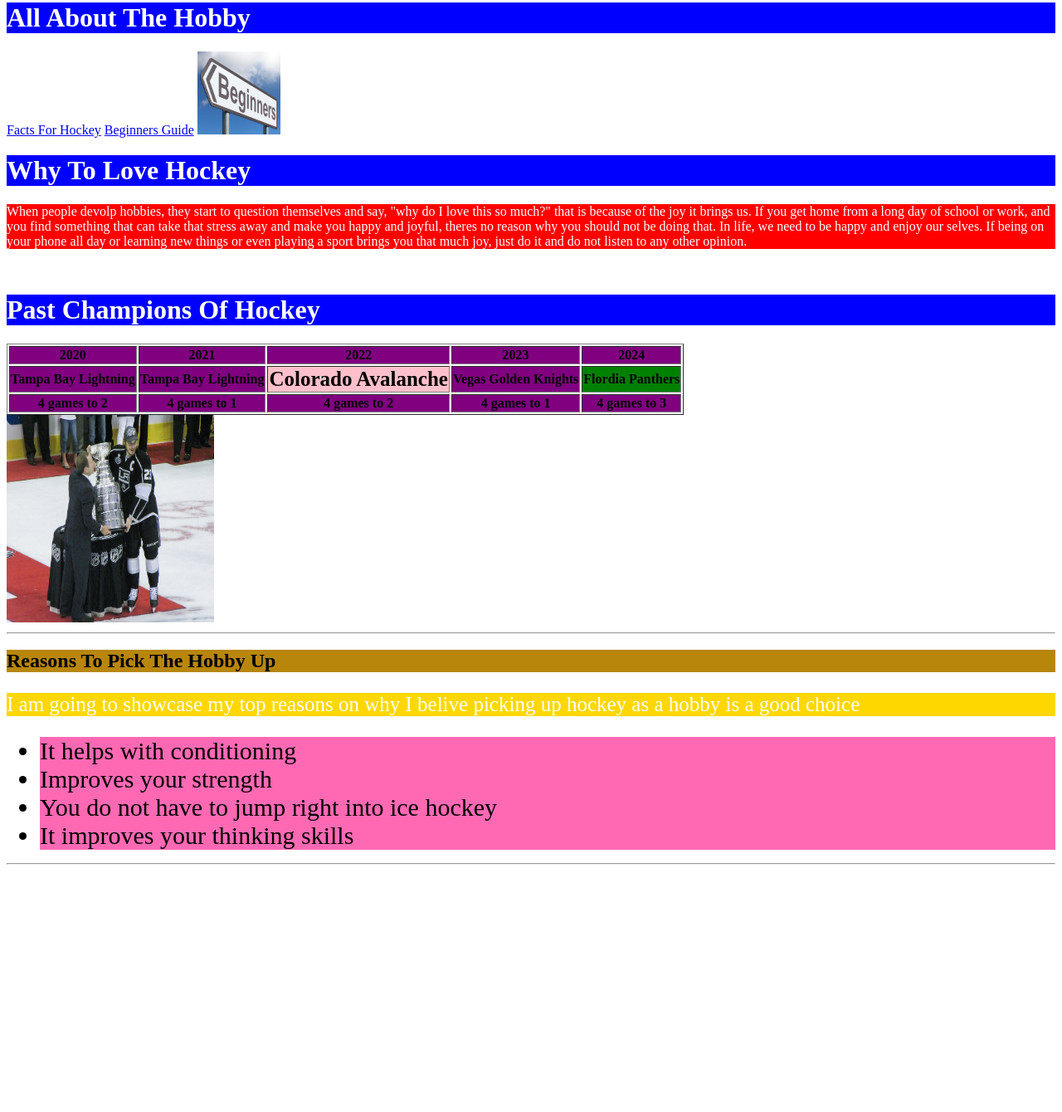
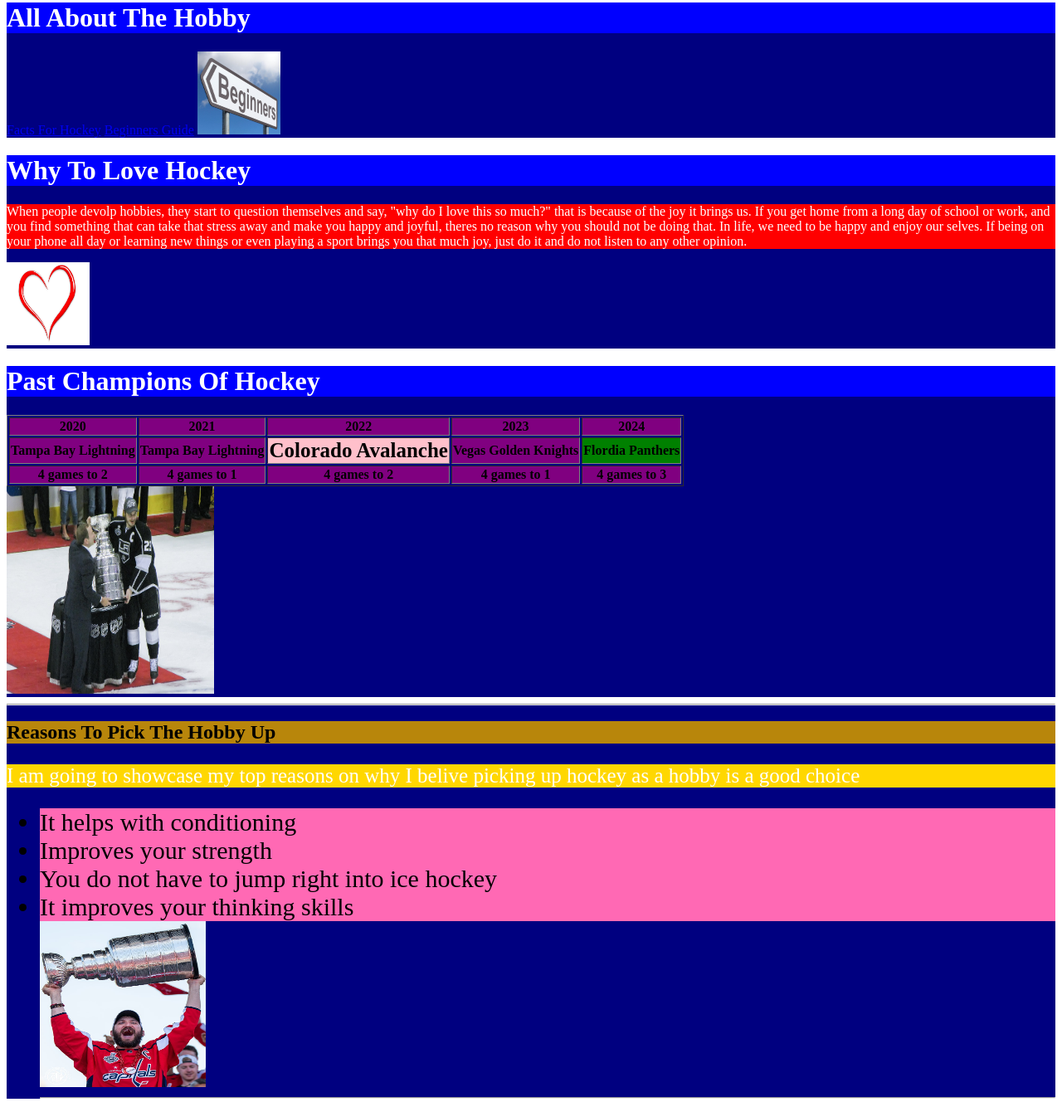
Before and after one commit to mcgowanc28/CullenDcFalcon7, a plain HTML site: page 1HTMLBASICS/unit 1/2css basics/14unitproject.html in a window 1280 px wide. Shown: the part 282-1622 px from the top of the page at 83% size. Before the commit the page ends 1332 px from the top, so only its background shows below. Drawn offline with Linux system fonts and the light colour scheme.

Commit message:
finished project

```diff
--- a/1HTMLBASICS/unit 1/2css basics/14unitproject.html
+++ b/1HTMLBASICS/unit 1/2css basics/14unitproject.html
@@ -33,23 +33,33 @@
             background-color: hotpink;
             font-size: 30px;
         }
+        div{
+            background-color: navy;
+        }
         </style>
 
         <body>
+            <div>
             <h1> My Hobby</h1>
             <p> In this world, we all have different hobies. Some say it shouldnt be a sport. Others say it should. A hobby is something you do a lot and love doing. For me, that happens to be the sport Hockey. I picked up hockey when I was around 3 years old and am still playing today. My dad,grandpa,cousins,and brothers all play the sport hockey. I enjoy this hobby so much even when I am just messing around in my backyard with family or even my dogs.Hockey has become my home and life for the past 15 years and is defintly my Favorite hobby ever. </p>
             <img src="imgs/puck.jpg" alt="pavel datsuk" width="100px" height="100px">
             <hr>
+        </div>
+            <div>
             <h1> All About The Hobby</h1>
             <a href=" https://www.britannica.com/sports/ice-hockey/"> Facts For Hockey</a>
             <a href="https://www.playgroundequipment.com/a-beginners-guide-to-playing-ice-hockey/"> Beginners Guide</a>
             <img src="imgs/beginners.jpg" alt=" beginners" width=" 100px" height=" 100px"
             <hr>
+        </div>
+        <div>
             <h1> Why To Love Hockey </h1>
             <p> When people devolp hobbies, they start to question themselves and say, "why do I love this so much?" that is because of the joy it brings us. If you get home from a long day of school or work, and you find something that can take that stress away and make you happy and joyful, theres no reason why you should not be doing that. In life, we need to be happy and enjoy our selves. If being on your phone all day or learning new things or even playing a sport brings you that much joy, just do it and do not listen to any other opinion. </p>
-            <img sr
+            <img src="imgs/love.jpg" alt=" why to love" width="100px" height=" 100px"
 
             <hr>
+        </div>
+        <div>
             <h1> Past Champions Of Hockey</h1>
             <table border="1">
                 <tr>
@@ -74,7 +84,10 @@
                     <th> 4 games to 3</th>
                 </tr>
             </table>
+
             <img src  ="imgs/stanleycup.jpg" alt=" stanley cup" width="250px" height="250px">
+        </div>
+        <div>
             <hr>
             <h2> Reasons To Pick The Hobby Up </h2>
             <p class="pickitup"> I am going to showcase my top reasons on why I belive picking up hockey as a hobby is a good choice</p>
@@ -83,8 +96,10 @@
                 <li> Improves your strength</li>
                 <li> You do not have to jump right into ice hockey</li>
                 <li> It improves your thinking skills</li>
+                <img src="imgs/Alex_Ovechkin_with_Stanley_Cup.jpg" alt=" the goat" width="200px" height="200px"
             </ul>
             <hr>
+        </div>
 
 
 
```
Also changed, not shown: 1HTMLBASICS/unit 1/2css basics/imgs/Alex_Ovechkin_with_Stanley_Cup.jpg (added).
